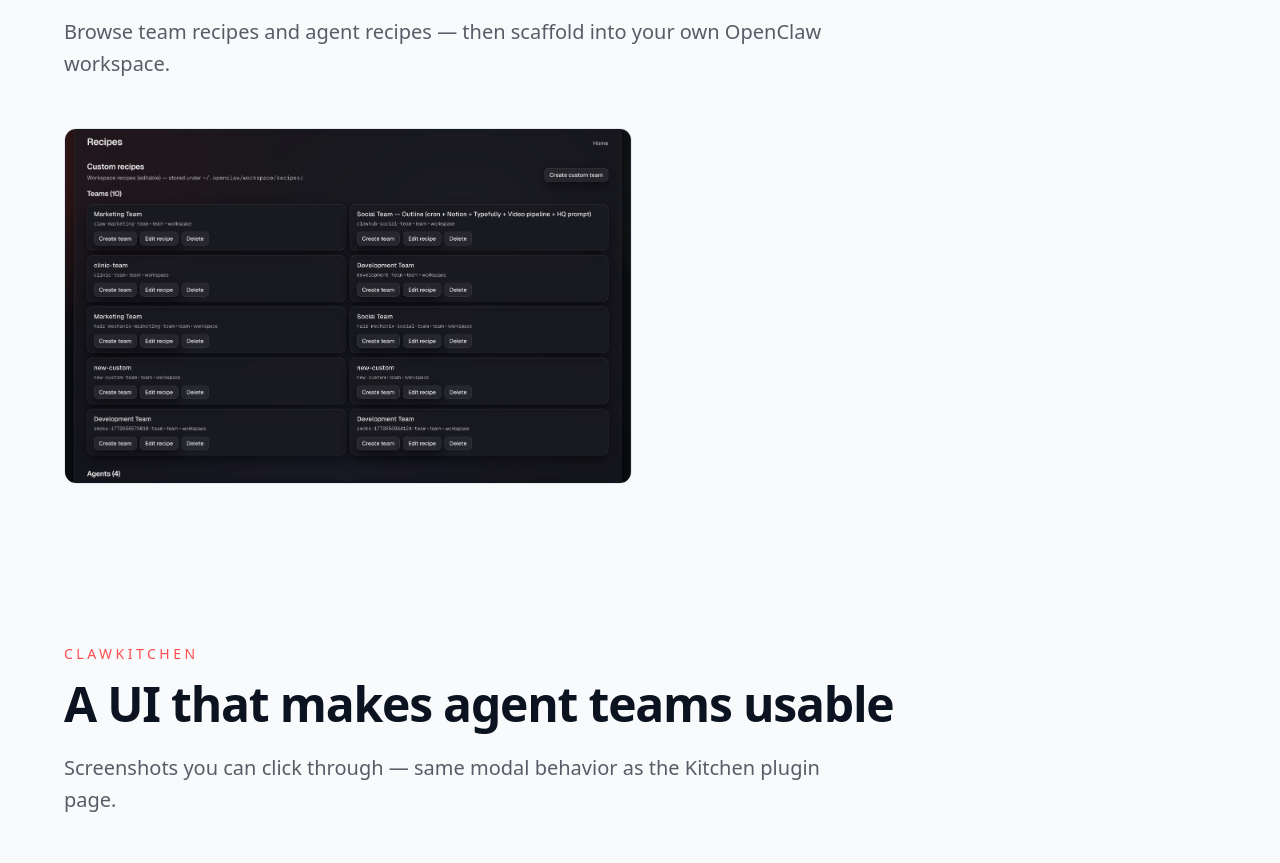
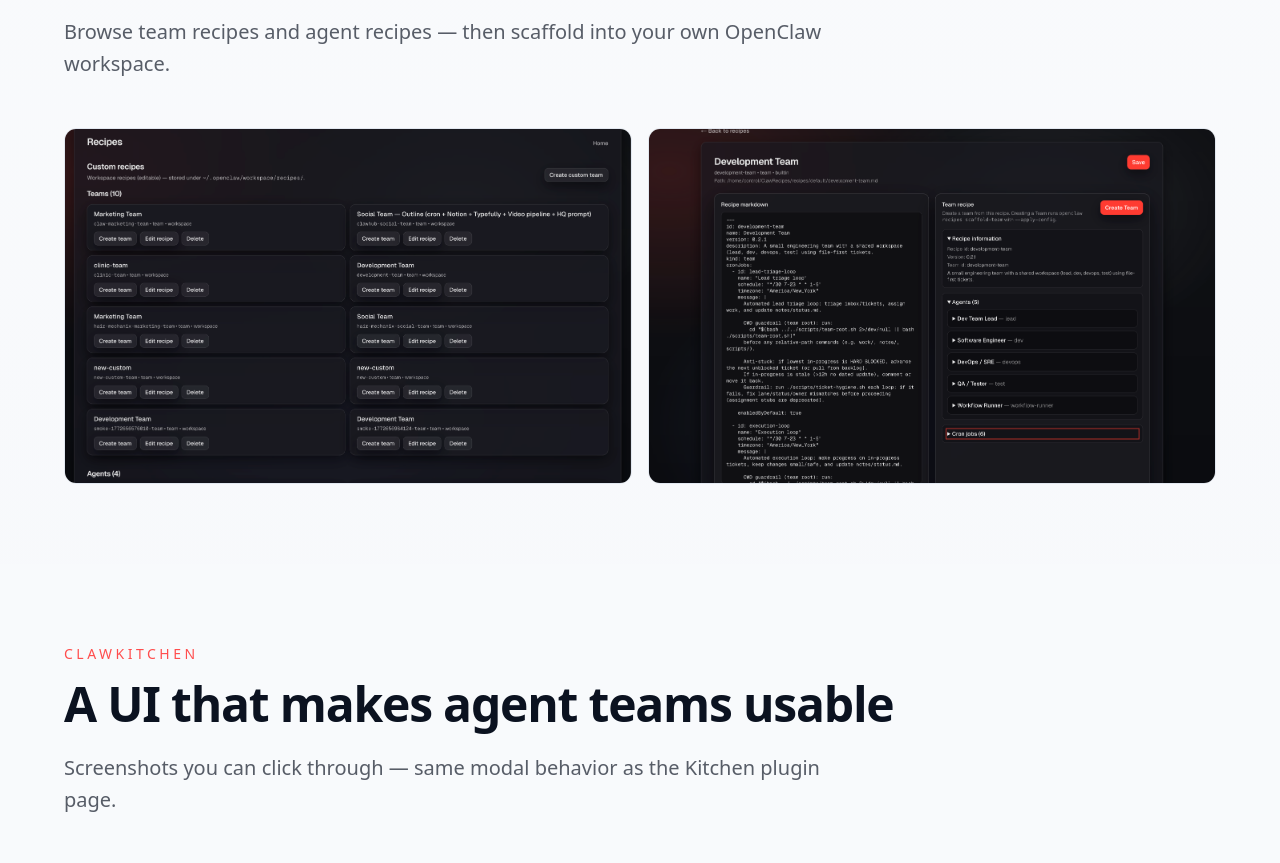
Before and after one commit to JIGGAI/ClawMarket, a Next.js app: page / in a window 1280 px wide. Shown: the part 7827-8690 px from the top of the page. Built offline with nearby package versions, Linux system fonts and the light colour scheme; no server answers.

Commit message:
ui(home): add recipes-2 screenshot

```diff
--- a/src/app/page.tsx
+++ b/src/app/page.tsx
@@ -47,7 +47,10 @@
   { src: "/images/agents/agents-2.png", alt: "Agents" },
 ];
 
-const recipesImages = [{ src: "/images/recipes/recipes-1.png", alt: "Recipes" }];
+const recipesImages = [
+  { src: "/images/recipes/recipes-1.png", alt: "Recipes marketplace" },
+  { src: "/images/recipes/recipes-2.png", alt: "Recipes marketplace" },
+];
 
 const cronImages = [
   { src: "/images/cron/cron-1.png", alt: "Cron jobs" },
```
